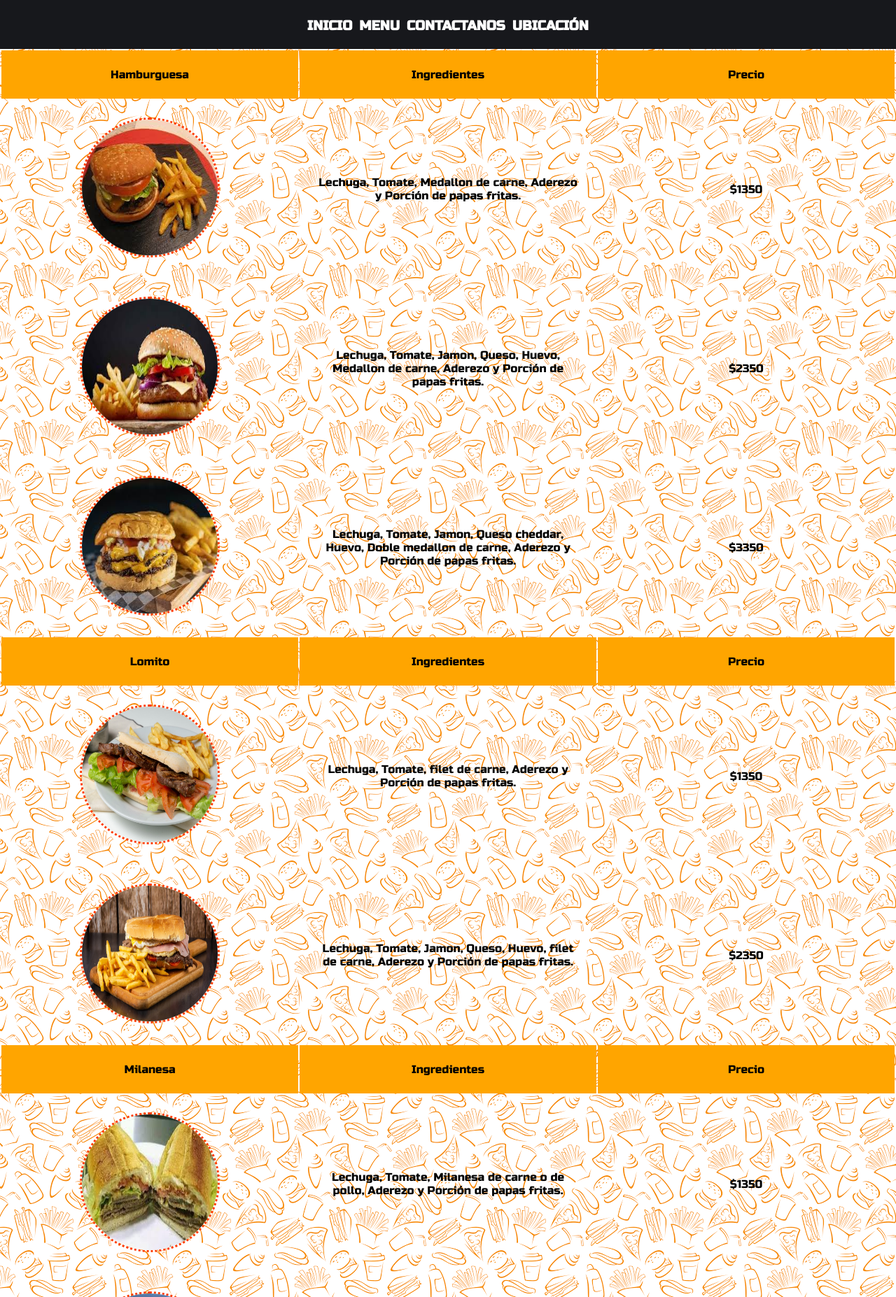
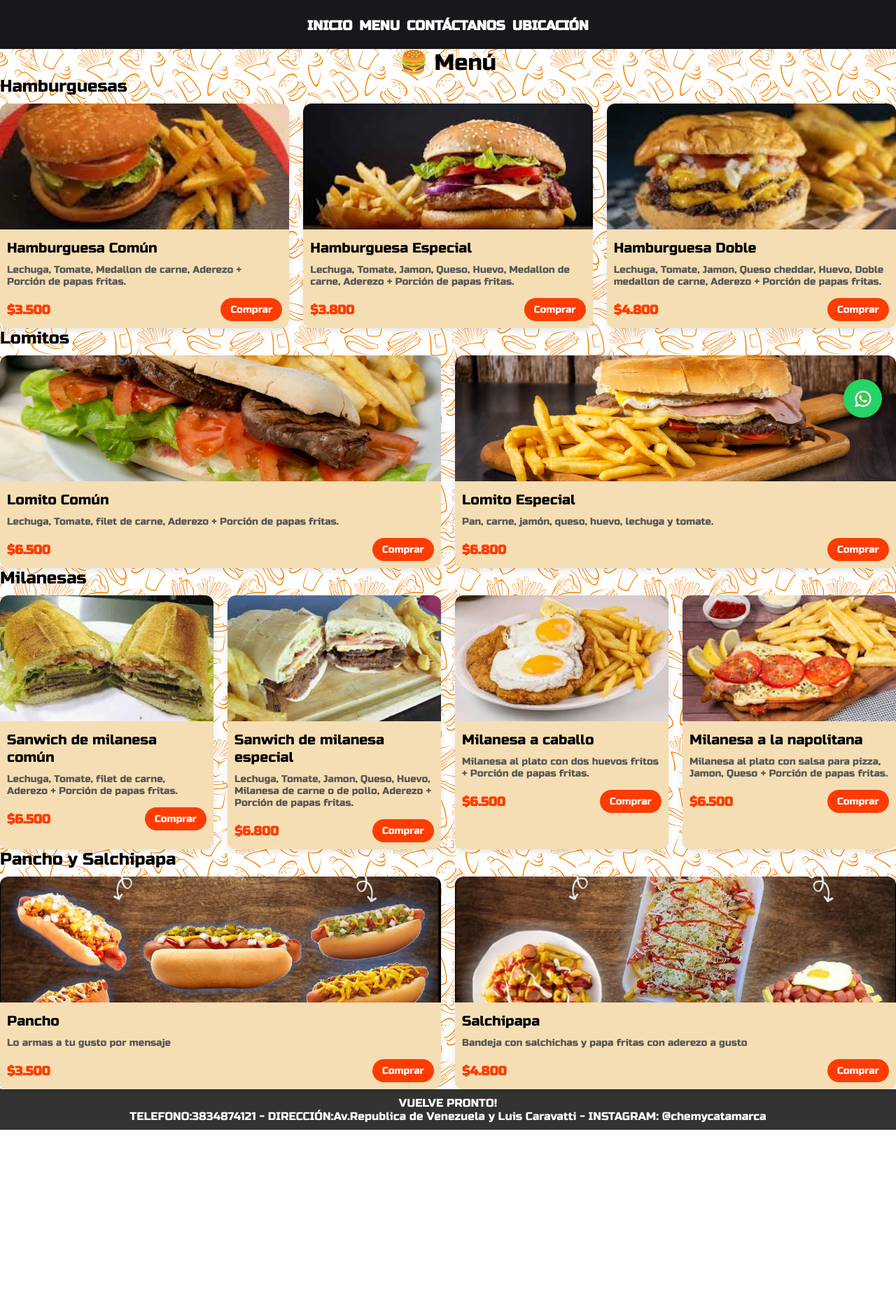
Before and after one commit to Andresb22/Wep-Chemy, a plain HTML site: page menu.html in a window 1280 px wide. Shown: the part 183-2037 px from the top of the page at 70% size. After the commit the page ends 1798 px from the top, so only its background shows below. Drawn offline with Linux system fonts and the light colour scheme.

Commit message:
commit
puliendo detalles

```diff
--- a/Css/style.css
+++ b/Css/style.css
@@ -65,62 +65,54 @@ nav ul li a:hover::after {
   width: 100%;
 }
 
-.banner img{
-  width: 100%;
-  max-width: 100%;
+.banner {
   position: relative;
-  display: flex;
-  flex-wrap: wrap;
-  justify-content: center;
-  overflow: hidden;
 }
 
-.texbanner {
-  position: absolute;
-  top: 62%;
-  left: 20%;
-  color: white;
-  padding: 10px;
+.banner img {
+  width: 100%;
+  display: block;
 }
 
-.texbanner h2{
-  margin: 0;
-  font-size: 2em;
+/* Contenido centrado */
+.banner-overlay {
+  position: absolute;
+  inset: 0; /* top right bottom left = 0 */
+  display: flex;
+  flex-direction: column;
+  align-items: center;
+  justify-content: center;
+  text-align: center;
+  color: white;
+  padding: 20px;
+  background: rgba(0, 0, 0, 0.3); /* opcional */
 }
 
-.linkbannner1{
-  position: absolute;
-  top: 92%;
-  left: 27%;
-  transform: translate(-50% -50%);
-  text-align: center;
-  padding: 10px;
+.banner-overlay h2 {
+  font-size: 2.2rem;
+  margin-bottom: 20px;
 }
 
-.linkbannner2{
-  position: absolute;
-  top: 92%;
-  left: 50%;
-  transform: translate(-50% -50%);
-  color: white;
-  text-align: center;
-  padding: 10px;
+/* Botones */
+.banner-links {
+  display: flex;
+  gap: 20px;
+  flex-wrap: wrap;
 }
 
-.banner a{
+.banner-links a {
   text-decoration: none;
   color: white;
-  padding: 20px;
-  font-size: 20px;
+  padding: 14px 22px;
+  font-size: 18px;
   border: 2px solid rgb(63, 56, 48);
-  max-width: 100%;
   background: linear-gradient(135deg, #f8772c, #fd3c01);
+  border-radius: 6px;
 }
 
-.banner a:hover{
-  color: white;
+.banner-links a:hover {
   background: black;
-  transition: 1s ease;
+  transition: 0.3s;
 }
 
 .contenedor-tarjetas {
@@ -171,25 +163,159 @@ footer {
 }
 /*Desde aca son los estilos del menu*/
 
-.grid-item1 img {
-  width: 200px;
-  height: 200px;
+.tmenu{
+  text-align: center;
 }
 
-table tr td img {
-  width: 200px;
-  height: 200px;
-  border-radius: 100px;
-  border-style: dotted;
-  border-color: #fd3c01;
+
+.menu {
+display: grid;
+grid-template-columns: repeat(auto-fit, minmax(250px, 1fr));
+gap: 20px;
 }
 
-table tr td {
-  text-align: center;
-  margin: 20px;
-  padding: 25px;
-  width: 30%;
+ .categoria{
+  margin: 0 0 10px;
+ }
+
+.producto {
+background: wheat;
+border-radius: 12px;
+box-shadow: 0 4px 10px rgba(0,0,0,0.1);
+overflow: hidden;
 }
-#encabezado {
-  background-color: orange;
+
+
+.producto:hover {
+transform: translateY(-5px);
 }
+
+
+.producto img {
+width: 100%;
+height: 180px;
+object-fit: cover;
+}
+
+
+.contenido {
+padding: 10px;
+}
+
+
+.contenido h2 {
+margin: 0 0 10px;
+font-size: 20px;
+}
+
+
+.ingredientes {
+font-size: 14px;
+color: #555;
+margin-bottom: 15px;
+}
+
+
+.footer {
+display: flex;
+justify-content: space-between;
+align-items: center;
+}
+
+
+.precio {
+font-size: 18px;
+font-weight: bold;
+color: #fd3c01;
+}
+
+
+.btn-comprar {
+background-color: #fd3c01;
+color: #fff;
+border: none;
+padding: 8px 14px;
+border-radius: 20px;
+cursor: pointer;
+font-size: 14px;
+text-decoration: none;
+}
+
+
+.btn-comprar:hover {
+background-color: #e66c00;
+transform: scale(1.05);
+}
+
+
+/* Boton de whatsapp flotante */
+
+
+
+.whatsapp-float {
+position: fixed;
+bottom: 20px;
+right: 20px;
+width: 55px;
+height: 55px;
+background-color: #25d366;
+border-radius: 50%;
+display: flex;
+align-items: center;
+justify-content: center;
+box-shadow: 0 4px 10px rgba(0,0,0,0.3);
+transition: transform 0.3s, box-shadow 0.3s;
+z-index: 1000;
+}
+
+
+.whatsapp-float img {
+width: 28px;
+height: 28px;
+}
+
+
+.whatsapp-float:hover {
+transform: scale(1.1);
+box-shadow: 0 6px 14px rgba(0,0,0,0.4);
+}
+
+@media (max-width: 768px) {
+
+  nav ul {
+    padding: 10px;
+  }
+
+  nav ul li {
+    float: none;
+    margin: 10px 0;
+  }
+
+  nav ul li a {
+    font-size: 1rem;
+  }
+
+  .banner-overlay h2 {
+    font-size: 1.4rem;
+  }
+
+  .banner-links {
+    flex-direction: column;
+  }
+
+  .banner-links a {
+    font-size: 16px;
+    padding: 12px;
+  }
+
+   .contenedor-tarjetas {
+    gap: 30px;
+    padding: 10px;
+  }
+
+  .tarjeta {
+    width: 90%;
+    max-width: 300px;
+  }
+
+}
--- a/menu.html
+++ b/menu.html
@@ -1,97 +1,225 @@
 <!DOCTYPE html>
 <html lang="es">
   <head>
-    <meta charset="UTF-8">
-    <meta name="viewport" content="width=device-width, initial-scale=1.0">
-    <link rel="stylesheet" href="Css/style.css">
-    <link rel="icon" href="IMG/logocc1.png"><!--Agrega un icono en la pestaña del navegador-->
-    <link rel="apple-touch-icon" href="IMG/logocc1.png"><!--Agrega un icono en el celular-->
+    <meta charset="UTF-8" />
+    <meta name="viewport" content="width=device-width, initial-scale=1.0" />
+    <link rel="stylesheet" href="Css/style.css" />
+    <link rel="icon" href="IMG/logocc1.png" />
+    <!--Agrega un icono en la pestaña del navegador-->
+    <link rel="apple-touch-icon" href="IMG/logocc1.png" />
+    <!--Agrega un icono en el celular-->
     <title>Menu</title>
   </head>
 
   <body background="Img/descarga.png">
-
     <header>
       <div id="logo">
-              <a href="Index.html" target="_blank"><img src="Img/logocc1.png" alt="Chemy"></a>
+        <a href="Index.html" target="_blank"
+          ><img src="Img/logocc1.png" alt="Chemy"
+        /></a>
         <h1><span class="nombt">Chemy</span> Sanwicheria</h1>
       </div>
       <nav>
         <ul>
           <li><a href="Index.html">INICIO</a></li>
           <li><a href="menu.html">MENU</a></li>
-               <li><a href="contacto.html">CONTACTANOS</a></li>
-               <li><a href="https://maps.app.goo.gl/xjWP6S2YcMhtLTrP9" target="_blank">UBICACIÓN</a></li>
+          <li><a href="contacto.html">CONTÁCTANOS</a></li>
+          <li>
+            <a href="https://maps.app.goo.gl/xjWP6S2YcMhtLTrP9" target="_blank"
+              >UBICACIÓN</a
+            >
+          </li>
         </ul>
       </nav>
     </header>
 
-          <table>
-            <tr id="encabezado">
-              <td>Hamburguesa</td>
-              <td>Ingredientes</td>
-              <td>Precio</td>
-              <tr>
-                <td id="producto"><a href="https://api.whatsapp.com/send?phone=3834688582&text=Hola para encargarte una hamburguesa comun😋"><img src="Img/burcom.jpg" alt=""></a></td>
-                <td>Lechuga, Tomate, Medallon de carne, Aderezo y Porción de papas fritas.</td>
-                <td>$1350</td>
-              </tr>
-              <tr>
-                <td id="producto"><a href="https://api.whatsapp.com/send?phone=3834688582&text=Hola para encargarte una hamburguesa especial😋"><img src="Img/burespe.jpg" alt=""></a></td>
-                <td>Lechuga, Tomate, Jamon, Queso, Huevo, Medallon de carne, Aderezo y Porción de papas fritas.</td>
-                <td>$2350</td>
-              </tr>
-              <tr>
-                <td id="producto"><a href="https://api.whatsapp.com/send?phone=3834688582&text=Hola para encargarte una hamburguesa doble😋"><img src="Img/burdoble.jpg" alt=""></a></td>
-                <td>Lechuga, Tomate, Jamon, Queso cheddar, Huevo, Doble medallon de carne, Aderezo y Porción de papas fritas.</td>
-                <td>$3350</td>
-              </tr>
-            </tr>
-            <tr id="encabezado">
-              <td>Lomito</td>
-              <td>Ingredientes</td>
-              <td>Precio</td>
-              <tr>
-                <td id="producto"><a href="https://api.whatsapp.com/send?phone=3834688582&text=Hola para encargarte una lomito comun😋"><img src="Img/lomocom.jpg" alt=""></a></td>
-                <td>Lechuga, Tomate, filet de carne, Aderezo y Porción de papas fritas.</td>
-                <td>$1350</td>
-              </tr>
-              <tr>
-                <td id="producto"><a href="https://api.whatsapp.com/send?phone=3834688582&text=Hola para encargarte una lomito especial😋"><img src="Img/lomoesp.jpg" alt=""></a></td>
-                <td>Lechuga, Tomate, Jamon, Queso, Huevo, filet de carne, Aderezo y Porción de papas fritas.</td>
-                <td>$2350</td>
-              </tr>
-            </tr>
-            <tr id="encabezado">
-              <td>Milanesa</td>
-              <td>Ingredientes</td>
-              <td>Precio</td>
-              <tr>
-                <td id="producto"><a href="https://api.whatsapp.com/send?phone=3834688582&text=Hola para encargarte una mila comun😋"><img src="Img/milacom.jpg" alt=""></a></td>
-                <td>Lechuga, Tomate, Milanesa de carne o de pollo, Aderezo y Porción de papas fritas.</td>
-                <td>$1350</td>
-              </tr>
-              <tr>
-                <td id="producto"><a href="https://api.whatsapp.com/send?phone=3834688582&text=Hola para encargarte una mila especial😋"><img src="Img/milaespe.jpg" alt=""></a></td>
-                <td>Lechuga, Tomate, Jamon, Queso, Huevo, Milanesa de carne o de pollo, Aderezo y Porción de papas fritas.</td>
-                <td>$2350</td>
-              </tr>
-              <tr>
-                <td id="producto"><a href="https://api.whatsapp.com/send?phone=3834688582&text=Hola para encargarte una mila a caballo😋"><img src="Img/milacaballo.jpg" alt=""></a></td>
-                <td>Milanesa al plato con dos huevos fritos y Porción de papas fritas.</td>
-                <td>$3350</td>
-              </tr>
-              <tr>
-                <td id="producto"><a href="https://api.whatsapp.com/send?phone=3834688582&text=Hola para encargarte una napolitana😋"><img src="Img/milanapo.jpg" alt=""></a></td>
-                <td>Milanesa al plato con salsa para pizza, Jamon, Queso y Porción de papas fritas.</td>
-                <td>$3350</td>
-              </tr>
-            </tr>
-          </table>
+
+
+
+<h1 class="tmenu">🍔 Menú</h1>
+
+
+
+<h2 id="hamburguesas" class="categoria">Hamburguesas</h2>
+<div class="menu">
+
+
+<div class="producto">
+<img src="img/burcom.jpg" alt="Hamburguesa Común">
+<div class="contenido">
+<h2>Hamburguesa Común</h2>
+<p class="ingredientes">Lechuga, Tomate, Medallon de carne, Aderezo + Porción de papas fritas.</p>
+<div class="footer">
+<p class="precio">$3.500</p>
+<a class="btn-comprar" href="https://api.whatsapp.com/send?phone=3834688582&text=Hola para encargarte una hamburguesa comun😋" target="_blank">Comprar</a>
+</div>
+</div>
+</div>
+
+
+<div class="producto">
+<img src="Img/burespe.jpg" alt="Hamburguesa Especial">
+<div class="contenido">
+<h2>Hamburguesa Especial</h2>
+<p class="ingredientes">Lechuga, Tomate, Jamon, Queso, Huevo, Medallon de carne, Aderezo + Porción de papas fritas.</p>
+<div class="footer">
+<p class="precio">$3.800</p>
+<a class="btn-comprar" href="https://api.whatsapp.com/send?phone=3834688582&text=Hola para encargarte una hamburguesa especial😋" target="_blank">Comprar</a>
+</div>
+</div>
+</div>
+
+<div class="producto">
+<img src="Img/burdoble.jpg" alt="Hamburguesa Doble">
+<div class="contenido">
+<h2>Hamburguesa Doble</h2>
+<p class="ingredientes">Lechuga, Tomate, Jamon, Queso cheddar, Huevo, Doble medallon de carne, Aderezo + Porción de papas fritas.</p>
+<div class="footer">
+<p class="precio">$4.800</p>
+<a class="btn-comprar" href="https://api.whatsapp.com/send?phone=3834688582&text=Hola para encargarte una hamburguesa doble😋" target="_blank">Comprar</a>
+</div>
+</div>
+</div>
+
+
+</div>
+
+
+<h2 id="lomitos" class="categoria">Lomitos</h2>
+<div class="menu">
+
+
+<div class="producto">
+<img src="img/lomocom.jpg" alt="Lomito Común">
+<div class="contenido">
+<h2>Lomito Común</h2>
+<p class="ingredientes">Lechuga, Tomate, filet de carne, Aderezo + Porción de papas fritas.</p>
+<div class="footer">
+<p class="precio">$6.500</p>
+<a class="btn-comprar" href="https://api.whatsapp.com/send?phone=3834688582&text=Hola para encargarte un lomito común😋" target="_blank">Comprar</a>
+</div>
+</div>
+</div>
+
+<div class="producto">
+<img src="img/lomoesp.jpg" alt="Lomito Especial">
+<div class="contenido">
+<h2>Lomito Especial</h2>
+<p class="ingredientes">Pan, carne, jamón, queso, huevo, lechuga y tomate.</p>
+<div class="footer">
+<p class="precio">$6.800</p>
+<a class="btn-comprar" href="https://api.whatsapp.com/send?phone=3834688582&text=Hola para encargarte un lomito especial😋" target="_blank">Comprar</a>
+</div>
+</div>
+</div>
+
+
+</div>
+
+
+<h2 id="mila" class="categoria">Milanesas</h2>
+<div class="menu">
+
+
+<div class="producto">
+<img src="Img/milacom.jpg" alt="Sanwich de milanesa común">
+<div class="contenido">
+<h2>Sanwich de milanesa común</h2>
+<p class="ingredientes">Lechuga, Tomate, filet de carne, Aderezo + Porción de papas fritas.</p>
+<div class="footer">
+<p class="precio">$6.500</p>
+<a class="btn-comprar" href="https://api.whatsapp.com/send?phone=3834688582&text=Hola para encargarte un sanwich de milanesa común😋" target="_blank">Comprar</a>
+</div>
+</div>
+</div>
+
+<div class="producto">
+<img src="Img/milaespe.jpg" alt="Sanwich de milanesa especial">
+<div class="contenido">
+<h2>Sanwich de milanesa especial</h2>
+<p class="ingredientes">Lechuga, Tomate, Jamon, Queso, Huevo, Milanesa de carne o de pollo, Aderezo + Porción de papas fritas.</p>
+<div class="footer">
+<p class="precio">$6.800</p>
+<a class="btn-comprar" href="https://api.whatsapp.com/send?phone=3834688582&text=Hola para encargarte un sanwich de milanesa especial😋" target="_blank">Comprar</a>
+</div>
+</div>
+</div>
+
+
+<div class="producto">
+<img src="Img/milacaballo.jpg" alt="Milanesa a Caballo">
+<div class="contenido">
+<h2>Milanesa a caballo</h2>
+<p class="ingredientes">Milanesa al plato con dos huevos fritos + Porción de papas fritas.</p>
+<div class="footer">
+<p class="precio">$6.500</p>
+<a class="btn-comprar" href="https://api.whatsapp.com/send?phone=3834688582&text=Hola para encargarte una mila a caballo😋" target="_blank">Comprar</a>
+</div>
+</div>
+</div>
+
+<div class="producto">
+<img src="Img/milanapo.jpg" alt="Milanesa a la Napolitana">
+<div class="contenido">
+<h2>Milanesa a la napolitana</h2>
+<p class="ingredientes">Milanesa al plato con salsa para pizza, Jamon, Queso + Porción de papas fritas.</p>
+<div class="footer">
+<p class="precio">$6.500</p>
+<a class="btn-comprar" href="https://api.whatsapp.com/send?phone=3834688582&text=Hola para encargarte una mila a la napolitana😋" target="_blank">Comprar</a>
+</div>
+</div>
+</div>
+
+
+</div>
+
+
+<h2 id="otros" class="categoria">Pancho y Salchipapa</h2>
+<div class="menu">
+
+
+<div class="producto">
+<img src="img/pancho.jpg" alt="Un pancho">
+<div class="contenido">
+<h2>Pancho</h2>
+<p class="ingredientes">Lo armas a tu gusto por mensaje</p>
+<div class="footer">
+<p class="precio">$3.500</p>
+<a class="btn-comprar" href="https://api.whatsapp.com/send?phone=3834688582&text=Hola para encargarte un pancho" target="_blank">Comprar</a>
+</div>
+</div>
+</div>
+
+<div class="producto">
+<img src="img/salchipapa.jpg" alt="Bandeja de Salchipapa">
+<div class="contenido">
+<h2>Salchipapa</h2>
+<p class="ingredientes">Bandeja con salchichas y papa fritas con aderezo a gusto</p>
+<div class="footer">
+<p class="precio">$4.800</p>
+<a class="btn-comprar" href="https://api.whatsapp.com/send?phone=3834688582&text=Hola para encargarte una bandeja de salchipapa😋" target="_blank">Comprar</a>
+</div>
+</div>
+</div>
+
+
+</div>
+
+   <!-- Botón WhatsApp flotante -->
+<a href="https://api.whatsapp.com/send?phone=3834688582&text=Hola para hacer un pedido."
+class="whatsapp-float"
+target="_blank"
+aria-label="WhatsApp">
+<img src="Img/whats.png" alt="WhatsApp">
+</a>
+
     <footer>
       <div>
         <p>VUELVE PRONTO!</p>
-            <p>TELEFONO:3834874121 - DIRECCIÓN:Av.Republica de Venezuela y Luis Caravatti - INSTAGRAM: @chemycatamarca</p>
+        <p>
+          TELEFONO:3834874121 - DIRECCIÓN:Av.Republica de Venezuela y Luis
+          Caravatti - INSTAGRAM: @chemycatamarca
+        </p>
       </div>
     </footer>
   </body>
```
Also changed, not shown: Css/stylecontac.css (+56 -6 lines), Index.html (+34 -21 lines), contacto.html (+1 -1 lines). Lines whose indentation alone changed are shown as unchanged.
